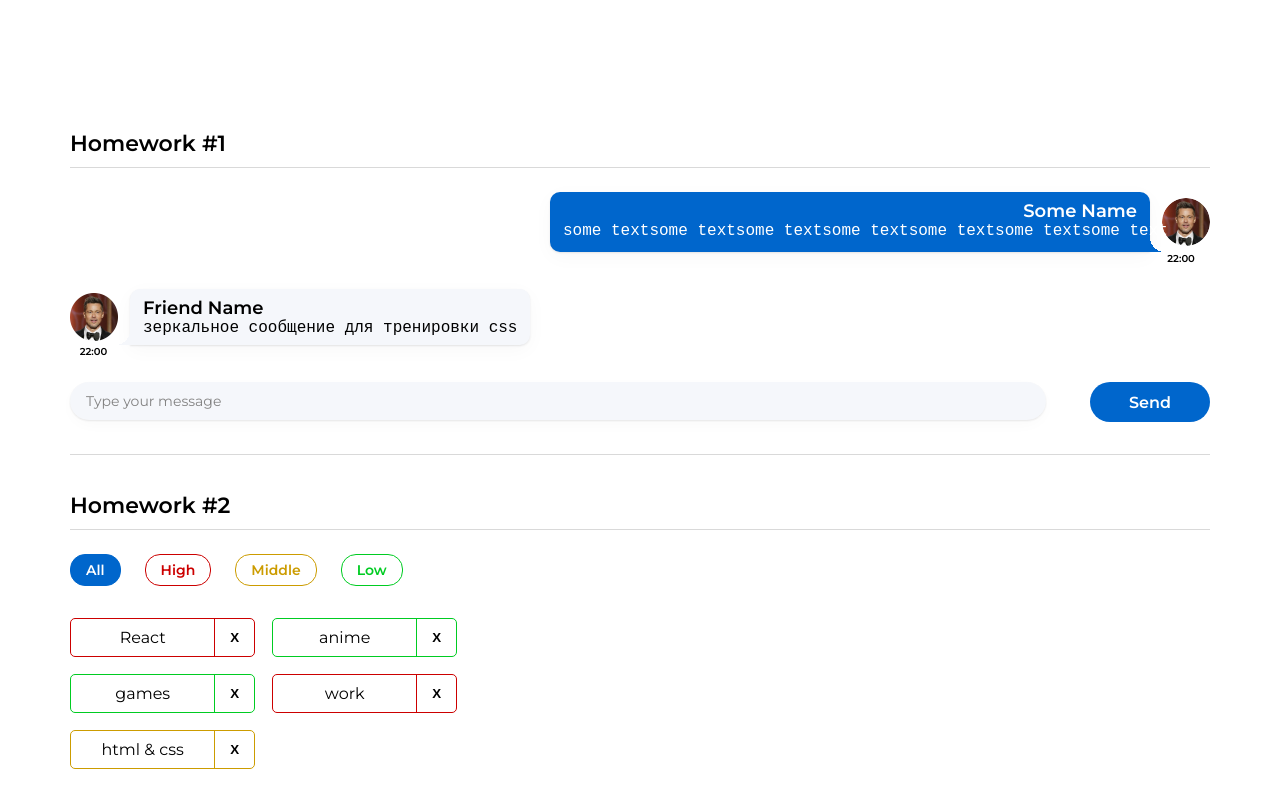
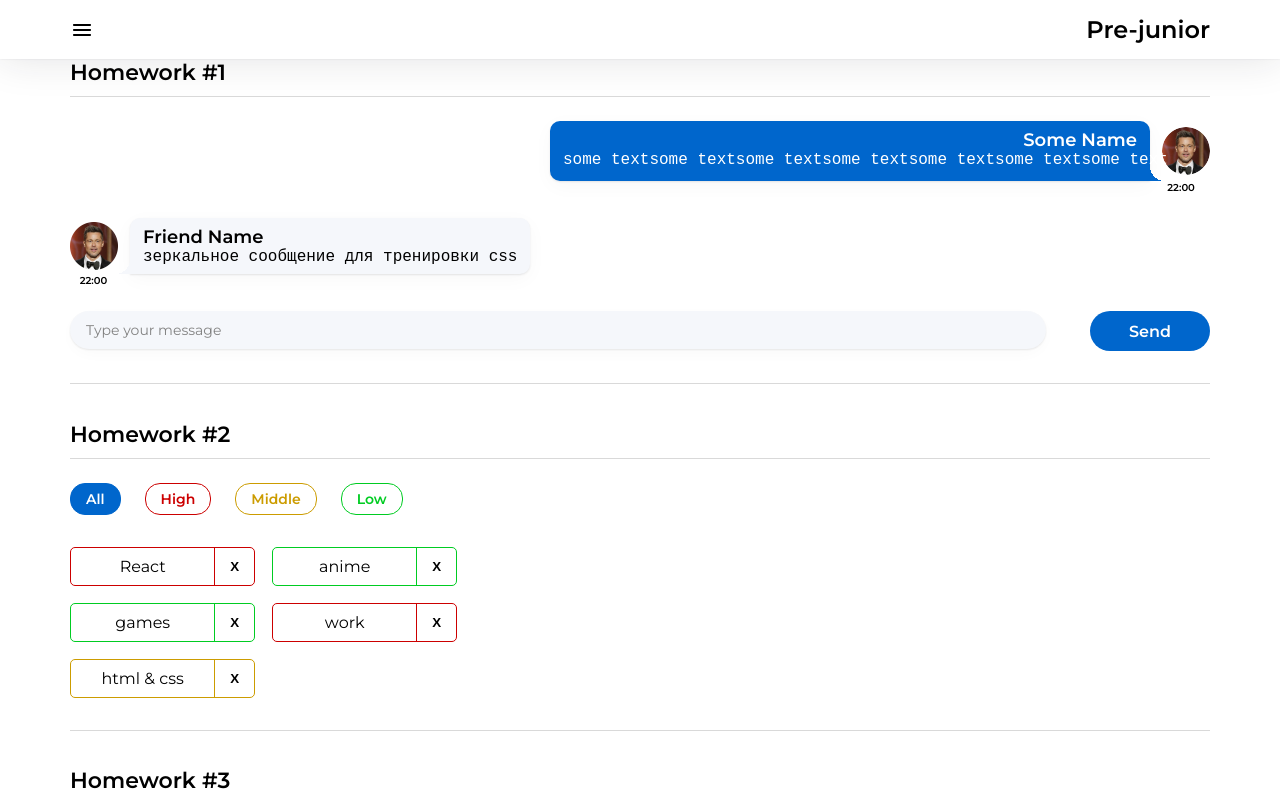
Before and after one commit to GromovaViktoriya/hws2, a React (Create React App) app: page /#/pre-junior in a window 1280 px wide. Shown: the top 800 px of the page. Built offline with nearby package versions, Linux system fonts and the light colour scheme.

Commit message:
hw5 done

```diff
--- a/src/s1-main/App.module.css
+++ b/src/s1-main/App.module.css
@@ -1,6 +1,6 @@
 .App {
 
-    margin: 130px auto 0;
+    margin: 0 auto;
 
 
 }
--- a/src/s1-main/App.tsx
+++ b/src/s1-main/App.tsx
@@ -4,18 +4,19 @@
 import HW2 from "../s2-homeworks/hw02/HW2";
 import HW3 from "../s2-homeworks/hw03/HW3";
 import HW4 from "../s2-homeworks/hw04/HW4";
+import HW5 from "../s2-homeworks/hw05/HW5";
 
 function App() {
     return (
         <div className={s.App}>
-            <HW1/>
+            {/*<HW1/>*/}
             {/*раскомментировать по ходу выполнения*/}
-            <HW2/>
-            <HW3/>
-            <HW4/>
+            {/*<HW2/>*/}
+            {/*<HW3/>*/}
+            {/*<HW4/>*/}
 
             {/*при выполнении дз 5 и более - закомментировать здесь дз 1-4, так как они есть внутри дз 5*/}
-            {/*<HW5/>*/}
+            <HW5/>
         </div>
     )
 }
--- a/src/s2-homeworks/hw05/Pages.tsx
+++ b/src/s2-homeworks/hw05/Pages.tsx
@@ -16,17 +16,13 @@
         <div>
             {/*Routes выбирает первый подходящий роут*/}
             <Routes>
+                <Route path="/" element={<Navigate to={PATH.PRE_JUNIOR}/>}/>
+                <Route path={PATH.PRE_JUNIOR} element={<PreJunior/>}/>
+                <Route path={PATH.JUNIOR} element={<Junior/>}/>
+                <Route path={PATH.JUNIOR_PLUS} element={<JuniorPlus/>}/>
+                <Route path="/error404" element={<Error404/>}/>
+                <Route path="/*" element={<Navigate to={"/error404"}/>}/>
                 {/*роутинг будут писать студенты*/}
-                {/*в начале мы попадаем на страницу '/' и переходим сразу на страницу /pre-junior*/}
-                {/*<Route  path={'...'} element={<Navigate to={...} />}*/}
-
-                {/*роуты для /pre-junior, /junior, /junior-plus*/}
-                {/*<Route path={...} element={<PreJunior />}*/}
-                {/*<Route ...*/}
-                {/*<Route ...*/}
-
-                {/*роут для несуществующей страницы должен отрисовать <Error404 />*/}
-                {/*<Route ...*/}
             </Routes>
         </div>
     )
--- a/src/s2-homeworks/hw05/header/Header.module.css
+++ b/src/s2-homeworks/hw05/header/Header.module.css
@@ -1,8 +1,21 @@
 .burgerMenuIcon {
+    cursor: pointer;
 }
 
 .header {
+    margin: 0 auto;
+    display: flex;
+    justify-content: space-between;
+    align-items: center;
+    max-width: 1280px;
+    padding: 15px 70px;
+    box-shadow: 0 0 2px 0 rgba(29, 33, 38, 0.1), 0 0 40px 0 rgba(29, 33, 38, 0.13);
+    background: #fff;
 }
 
 .header h1 {
+    font-family: "Montserrat", sans-serif;
+    font-weight: 600;
+    font-size: 24px;
+    color: #000;
 }
--- a/src/s2-homeworks/hw05/pages/Error404.module.css
+++ b/src/s2-homeworks/hw05/pages/Error404.module.css
@@ -6,6 +6,6 @@
 .wrapper {
     align-items: center;
     display: flex;
-    height: calc(100vh - var(--header_height));
+    height: calc(100vh - 60px);
     justify-content: center;
 }
--- a/src/s2-homeworks/hw05/sidebar/Sidebar.module.css
+++ b/src/s2-homeworks/hw05/sidebar/Sidebar.module.css
@@ -56,6 +56,10 @@
     color: #0080ff;
 }
 
+.nav a:focus {
+    color: #3d6b99;
+}
+
 .nav a.active {
     color: #0059b2;
     text-decoration: underline;
--- a/src/s2-homeworks/hw05/sidebar/Sidebar.tsx
+++ b/src/s2-homeworks/hw05/sidebar/Sidebar.tsx
@@ -31,23 +31,25 @@
                         id={'hw5-pre-junior-link'}
                         to={PATH.PRE_JUNIOR}
                         onClick={handleClose}
-                        //  className= {({isActive}) => (АКТИВНЫЙ ? s.ВСТАВЛЯЙ СТИЛЬ : '')} // делает студент
+                        className= {({isActive}) => (isActive? `${s.active}` : '')}
                     >
                         Pre-junior
                     </NavLink>
                     <NavLink
                         id={'hw5-junior-link'}
                         to={PATH.JUNIOR}
+                        end
                         onClick={handleClose}
-                        // className={...} // делает студент
+                        className= {({isActive}) => (isActive? `${s.active}` : '')}
                     >
                         Junior
                     </NavLink>
                     <NavLink
                         id={'hw5-junior-plus-link'}
                         to={PATH.JUNIOR_PLUS}
+                        end
                         onClick={handleClose}
-                        // className={...} // делает студент
+                        className= {({isActive}) => (isActive? `${s.active}` : '')}
                     >
                         Junior Plus
                     </NavLink>
```
